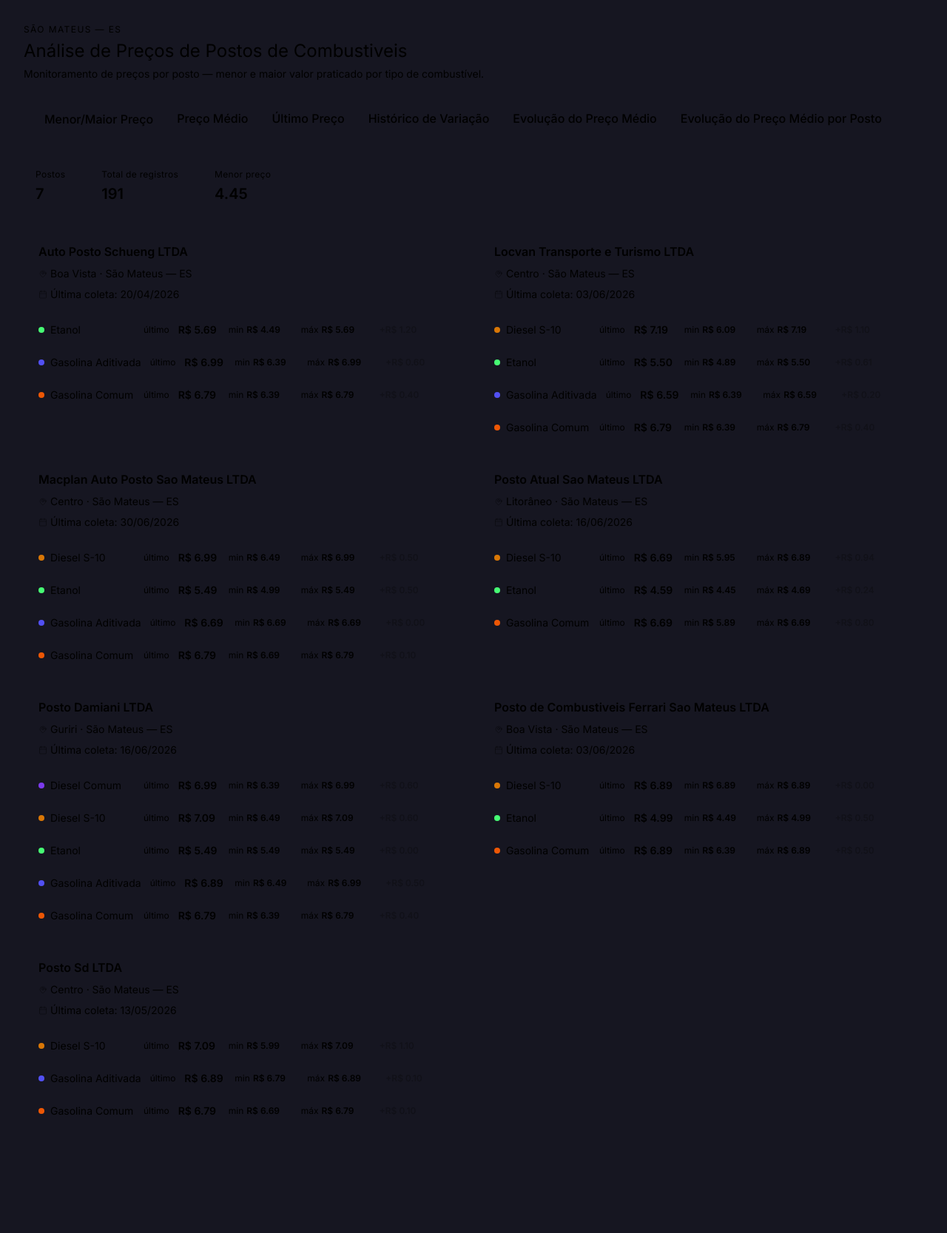
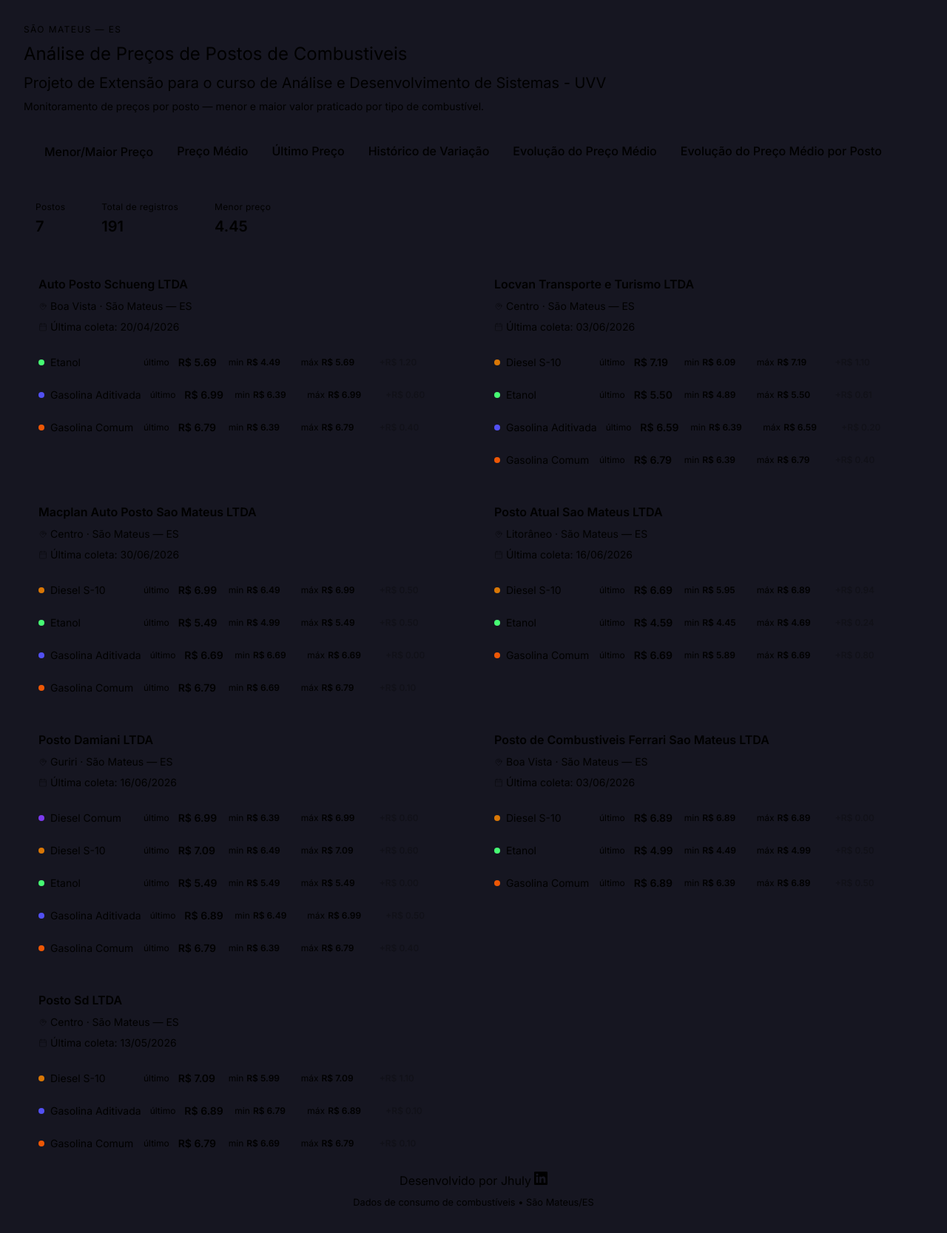
Before and after one commit to jhulyambrozini/historical_fuel_price_series, a React (Vite) app: page / in a window 1280 px wide. Shown: the whole page at 74% size. Before the commit the page ends 1556 px from the top, so only its background shows below. Built offline with nearby package versions, Linux system fonts and the light colour scheme.

Commit message:
feat: links e contatos

```diff
--- a/src/App.tsx
+++ b/src/App.tsx
@@ -1,21 +1,28 @@
 import { useState } from 'react';
-import type { TabId, FuelType } from './types';
+import { EvolucaoPrecoMedioView } from './components/dashboard/EvolucaoPrecoMedioView';
+import { EvolucaoPrecoPorPostoView } from './components/dashboard/EvolucaoPrecoPorPostoView';
+import { PrecoMedioView } from './components/dashboard/PrecoMedioView';
+import { PrecoView } from './components/dashboard/PrecoView';
+import { StationCardsGrid } from './components/dashboard/StationCardsGrid';
+import { VariationCardsGrid } from './components/dashboard/VariationCardsGrid';
 import { Header } from './components/layout/Header';
 import { TabNavigation } from './components/layout/TabNavigation';
-import { PrecoView } from './components/dashboard/PrecoView';
-import { PrecoMedioView } from './components/dashboard/PrecoMedioView';
-import { StationCardsGrid } from './components/dashboard/StationCardsGrid';
-import { VariationCardsGrid } from './components/dashboard/VariationCardsGrid';
-import { EvolucaoPrecoMedioView } from './components/dashboard/EvolucaoPrecoMedioView';
-import { EvolucaoPrecoPorPostoView } from './components/dashboard/EvolucaoPrecoPorPostoView';
+import { LinkedInIcon } from './components/LinkedInIcon';
+import type { FuelType, TabId } from './types';
 
 const SUBTITLES: Record<TabId, string> = {
-  preco: 'Monitoramento de preços por posto — menor e maior valor praticado por tipo de combustível.',
-  'preco-medio': 'Preço médio por combustível ao longo do tempo — jan/2026 a jun/2026.',
-  'ultimo-preco': 'Preço médio por posto, últimos valores registrados e histórico de variação de preços.',
-  'historico-variacao': 'Preço médio por posto, últimos valores registrados e histórico de variação de preços.',
-  'evolucao-preco-medio': 'Preço médio por combustível ao longo do tempo — jan/2026 a jun/2026.',
-  'evolucao-preco-por-posto': 'Preço médio de cada posto ao longo do tempo — selecione o combustível.',
+	preco:
+		'Monitoramento de preços por posto — menor e maior valor praticado por tipo de combustível.',
+	'preco-medio':
+		'Preço médio por combustível ao longo do tempo — jan/2026 a jun/2026.',
+	'ultimo-preco':
+		'Preço médio por posto, últimos valores registrados e histórico de variação de preços.',
+	'historico-variacao':
+		'Preço médio por posto, últimos valores registrados e histórico de variação de preços.',
+	'evolucao-preco-medio':
+		'Preço médio por combustível ao longo do tempo — jan/2026 a jun/2026.',
+	'evolucao-preco-por-posto':
+		'Preço médio de cada posto ao longo do tempo — selecione o combustível.',
 };
 
 function App() {
@@ -37,15 +44,19 @@
 	return (
 		<div
 			className="flex flex-col gap-4 p-4 sm:p-6 lg:p-8"
-      style={{ minHeight: '100dvh', backgroundColor: 'var(--color-bg-primary)' }}
-    >
+			style={{
+				minHeight: '100dvh',
+				backgroundColor: 'var(--color-bg-primary)',
+			}}>
 			<Header subtitle={SUBTITLES[activeTab]} />
 
 			<div
 				className="flex flex-col gap-3 rounded-xl p-3"
-        style={{ backgroundColor: 'var(--color-bg-card)' }}
-      >
-        <TabNavigation activeTab={activeTab} onTabChange={setActiveTab} />
+				style={{ backgroundColor: 'var(--color-bg-card)' }}>
+				<TabNavigation
+					activeTab={activeTab}
+					onTabChange={setActiveTab}
+				/>
 			</div>
 
 			{activeTab === 'preco' && <PrecoView />}
@@ -63,7 +74,25 @@
 					onFuelToggle={handleFuelToggle}
 				/>
 			)}
-      {activeTab === 'evolucao-preco-por-posto' && <EvolucaoPrecoPorPostoView />}
+			{activeTab === 'evolucao-preco-por-posto' && (
+				<EvolucaoPrecoPorPostoView />
+			)}
+			<footer className="grid justify-center gap-2">
+				<a
+					href="https://www.linkedin.com/in/jhuly-ambrozini-dev"
+					target="_blank"
+					rel="noopener noreferrer"
+					className="flex justify-center gap-1"
+					style={{ color: 'var(--color-text-secondary)' }}
+					aria-label="LinkedIn">
+					<span>Desenvolvido por Jhuly</span>
+					<LinkedInIcon size={18} />
+				</a>
+
+				<small style={{ color: 'var(--color-text-secondary)' }}>
+					Dados de consumo de combustíveis • São Mateus/ES
+				</small>
+			</footer>
 		</div>
 	);
 }
--- /dev/null
+++ b/src/components/LinkedInIcon.tsx
@@ -0,0 +1,17 @@
+interface Props {
+	size?: number;
+}
+
+export function LinkedInIcon({ size = 20 }: Props) {
+	return (
+		<svg
+			xmlns="http://www.w3.org/2000/svg"
+			viewBox="0 0 24 24"
+			width={size}
+			height={size}
+			fill="currentColor"
+			aria-hidden="true">
+			<path d="M20.45 20.45h-3.55v-5.57c0-1.33-.03-3.04-1.85-3.04-1.85 0-2.13 1.45-2.13 2.94v5.67H9.36V9h3.41v1.56h.05c.47-.9 1.63-1.85 3.36-1.85 3.59 0 4.25 2.36 4.25 5.43v6.31zM5.34 7.43a2.06 2.06 0 1 1 0-4.12 2.06 2.06 0 0 1 0 4.12zM7.12 20.45H3.56V9h3.56v11.45zM22.22 0H1.77C.79 0 0 .77 0 1.72v20.56C0 23.23.79 24 1.77 24h20.45c.98 0 1.78-.77 1.78-1.72V1.72C24 .77 23.2 0 22.22 0z" />
+		</svg>
+	);
+}
--- a/src/components/layout/Header.tsx
+++ b/src/components/layout/Header.tsx
@@ -1,20 +1,26 @@
 export function Header({ subtitle }: { subtitle?: string }) {
 	return (
-    <div className="flex flex-col gap-1">
+		<div className="flex flex-col gap-2">
 			<span
 				className="text-xs font-normal tracking-wide uppercase"
-        style={{ color: 'var(--color-text-muted)', letterSpacing: '1.4px' }}
-      >
+				style={{ color: 'var(--color-text-muted)', letterSpacing: '1.4px' }}>
 				São Mateus — ES
 			</span>
 			<h1
 				className="m-0 text-xl font-normal sm:text-2xl"
-    style={{ color: 'var(--color-text-primary)', lineHeight: 1.4 }}
-  >
+				style={{ color: 'var(--color-text-primary)', lineHeight: 1.4 }}>
 				Análise de Preços de Postos de Combustiveis
 			</h1>
+			<h2
+				className="m-0 text-xl font-normal sm:text-XL"
+				style={{ color: 'var(--color-text-secondary)' }}>
+				Projeto de Extensão para o curso de Análise e Desenvolvimento de
+				Sistemas - UVV{' '}
+			</h2>
 			{subtitle && (
-        <span className="text-sm font-normal" style={{ color: 'var(--color-text-secondary)' }}>
+				<span
+					className="text-sm font-normal"
+					style={{ color: 'var(--color-text-secondary)' }}>
 					{subtitle}
 				</span>
 			)}
```
Lines whose indentation alone changed are shown as unchanged.
